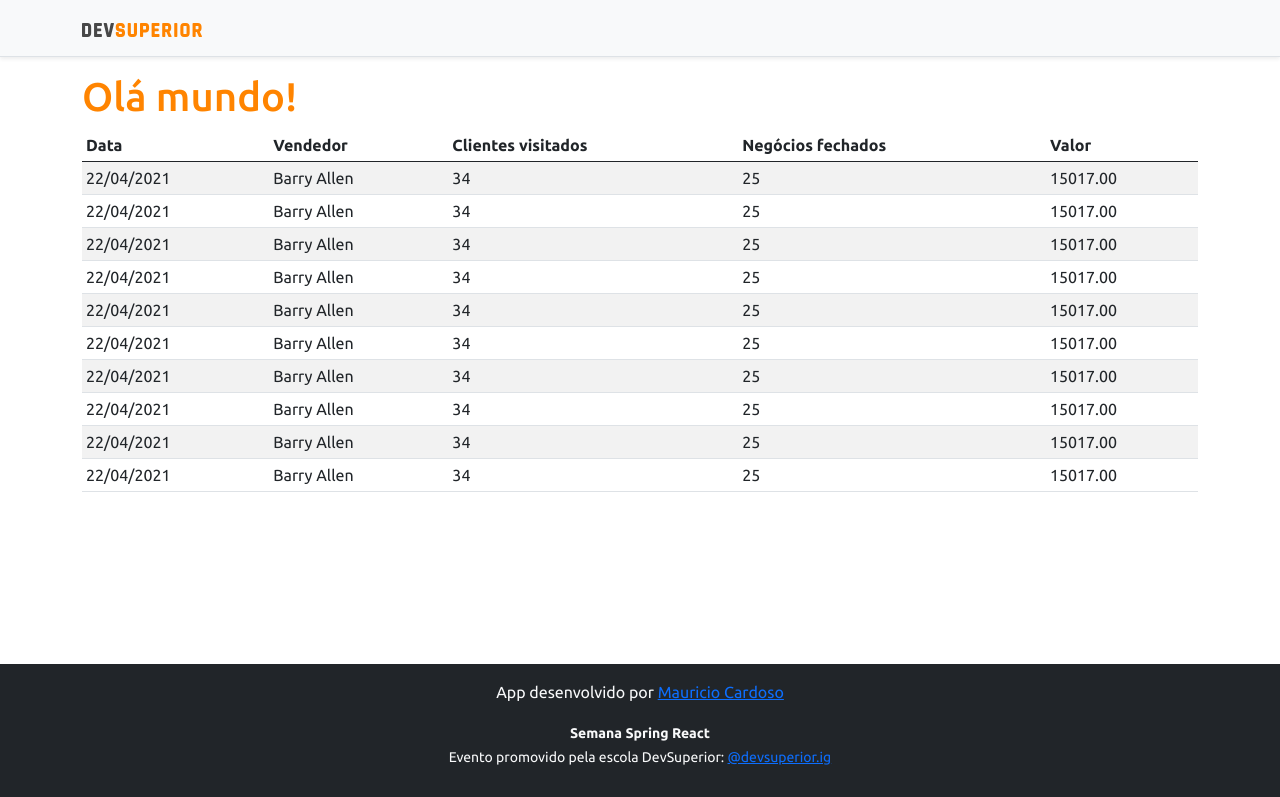
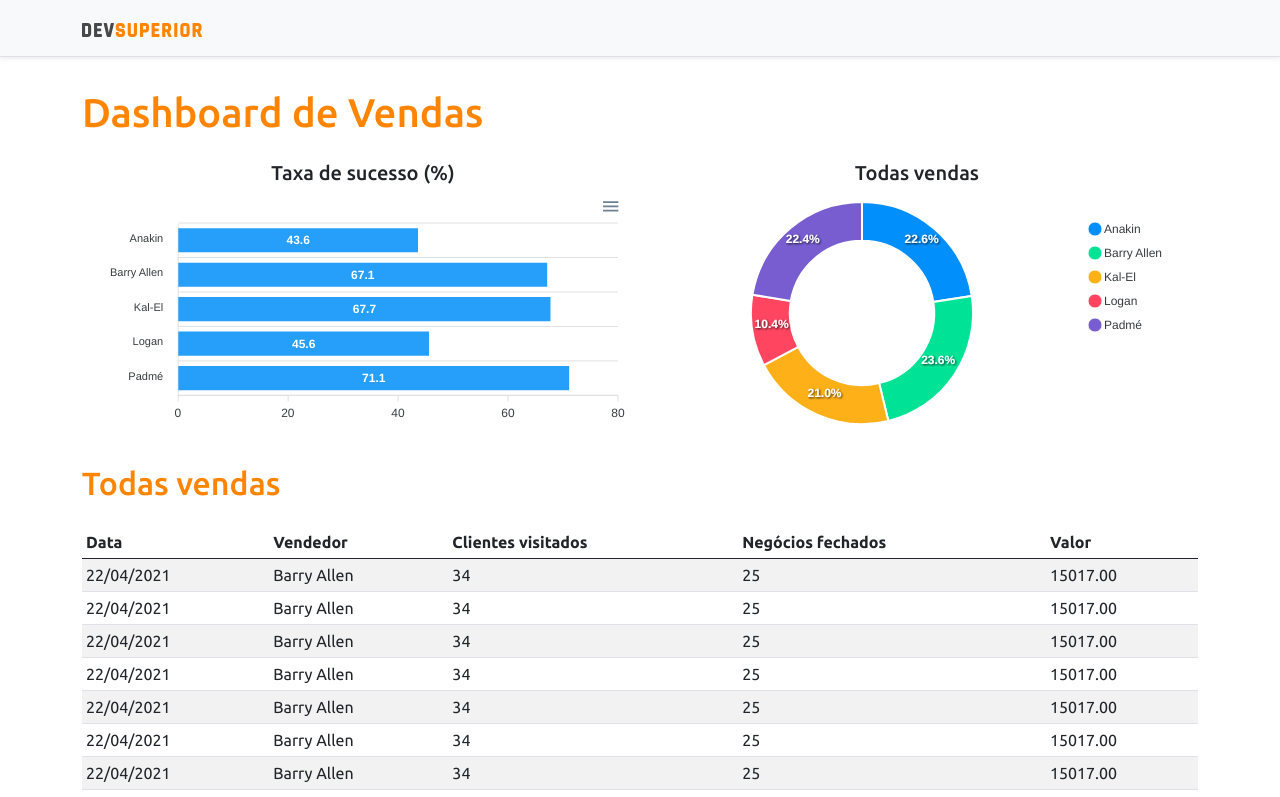
Before and after one commit to mj080967/projeto-sds3, a React (Create React App) app in the folder frontend/: page / in a window 1280 px wide. Shown: the top 797 px of the page. Built offline with nearby package versions, Linux system fonts and the light colour scheme.

Commit message:
Static charts

```diff
--- a/frontend/package.json
+++ b/frontend/package.json
@@ -12,8 +12,10 @@
     "@types/node": "^12.0.0",
     "@types/react": "^17.0.0",
     "@types/react-dom": "^17.0.0",
+    "apexcharts": "^3.26.1",
     "bootstrap": "^5.0.0",
     "react": "^17.0.2",
+    "react-apexcharts": "^1.3.9",
     "react-dom": "^17.0.2",
     "react-scripts": "4.0.3",
     "typescript": "^4.1.2",
--- a/frontend/src/App.tsx
+++ b/frontend/src/App.tsx
@@ -1,18 +1,35 @@
+import BarChart from "components/BarChart";
 import DataTable from "components/DataTable";
+import DonutChart from "components/DonutChart";
 import Footer from "components/Footer";
 import NavBar from "components/NavBar";
 
 function App() {
   return (
     <>
-    <NavBar />
-    <div className="container">
-      <h1 className="text-primary">Olá mundo!</h1>
+      <NavBar />
+      <div className="container">
+        <h1 className="text-primary py-3">Dashboard de Vendas</h1>
 
-      <DataTable />
+        <div className="row px-3">
+          <div className="col-sm-6">
+            <h5 className="text-center text=secondary">Taxa de sucesso (%)</h5>
+            <BarChart />
+          </div>
+          <div className="col-sm-6">
+            <h5 className="text-center text=secondary">Todas vendas</h5>
+            <DonutChart />
+          </div>
+        </div>
 
-    </div>
-    <Footer />
+        <div className="py-3">
+          <h2 className="text-primary">Todas vendas</h2>
+        </div>
+
+        <DataTable />
+
+        <Footer />
+      </div>
     </>
   );
 }
--- /dev/null
+++ b/frontend/src/components/BarChart/index.tsx
@@ -0,0 +1,36 @@
+import Chart from 'react-apexcharts';
+
+const BarChart = () => {
+
+    const options = {
+        plotOptions: {
+            bar: {
+                horizontal: true,
+            }
+        },
+    };
+
+    const mockData = {
+        labels: {
+            categories: ['Anakin', 'Barry Allen', 'Kal-El', 'Logan', 'Padmé']
+        },
+        series: [
+            {
+                name: "% Sucesso",
+                data: [43.6, 67.1, 67.7, 45.6, 71.1]
+            }
+        ]
+    };
+
+    return (
+        <Chart
+            options={{ ...options, xaxis: mockData.labels}}
+            series={mockData.series}
+            type="bar"
+            height="240"
+
+        />
+    );
+}
+
+export default BarChart;
--- /dev/null
+++ b/frontend/src/components/DonutChart/index.tsx
@@ -0,0 +1,27 @@
+import Chart from 'react-apexcharts';
+
+const DonutChart = () => {
+
+    const mockData = {
+        series: [477138, 499928, 444867, 220426, 473088],
+        labels: ['Anakin', 'Barry Allen', 'Kal-El', 'Logan', 'Padmé']
+    }
+
+    const options = {
+        legend: {
+            show: true
+        }
+    }
+
+    return (
+        <Chart
+            options={{ ...options, labels: mockData.labels}}
+            series={mockData.series}
+            type="donut"
+            height="240"
+
+        />
+    );
+}
+
+export default DonutChart;
```
Also changed, not shown: 1 other file (tests, documents, lock files or other folders).
